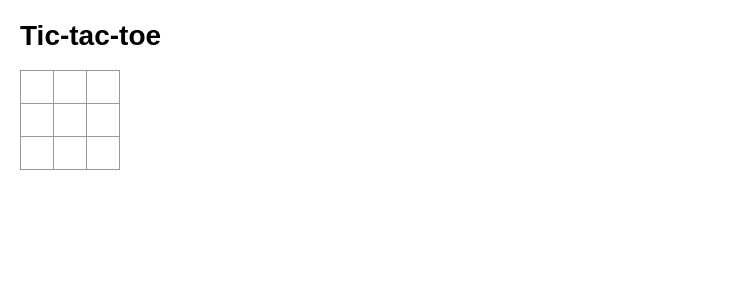
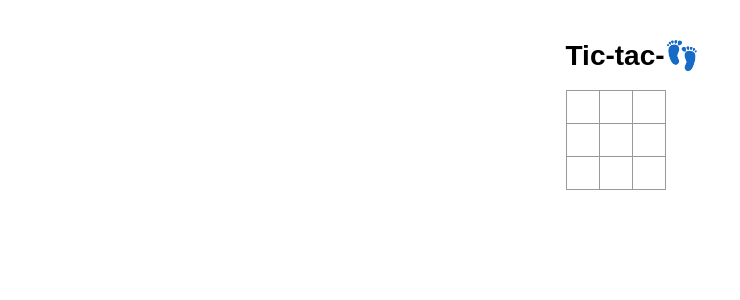
Before and after one commit to steen4reals/nought-and-crosses-game, a React (Create React App) app: page / in a window 1280 px wide. Shown: the top 300 px of the page, without its empty margins (0-740 px from the left). Built offline with nearby package versions, Linux system fonts and the light colour scheme.

Commit message:
game board

```diff
--- a/src/App.css
+++ b/src/App.css
@@ -1,6 +1,9 @@
 body {
   font: 14px "Century Gothic", Futura, sans-serif;
   margin: 20px;
+  display: flex;
+  justify-content: center;
+  align-items: center;
 }
 
 ol, ul {
@@ -48,3 +51,9 @@ ol, ul {
 .game-info {
   margin-left: 20px;
 }
+
+
+.board{
+
+
+}
--- a/src/App.js
+++ b/src/App.js
@@ -60,7 +60,7 @@ function App() {
 
   return (
     <div className="App">
-        <h1>Tic-tac-toe</h1>
+        <h1>Tic-tac-👣</h1>
         <Game renderSquare={renderSquare} />
 
 
--- a/src/Board/index.js
+++ b/src/Board/index.js
@@ -4,7 +4,7 @@ import React from "react";
 function Board({renderSquare}){
 
     return(
-                  <div>
+                  <div className="board">
                     {/* <div className="status">{status}</div> */}
                     <div className="board-row">
                       {renderSquare(0)}
```
